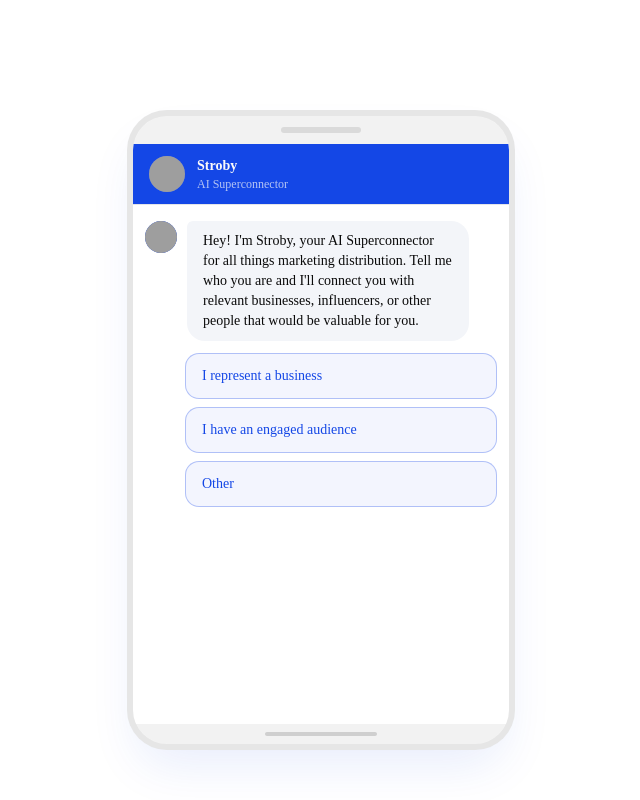
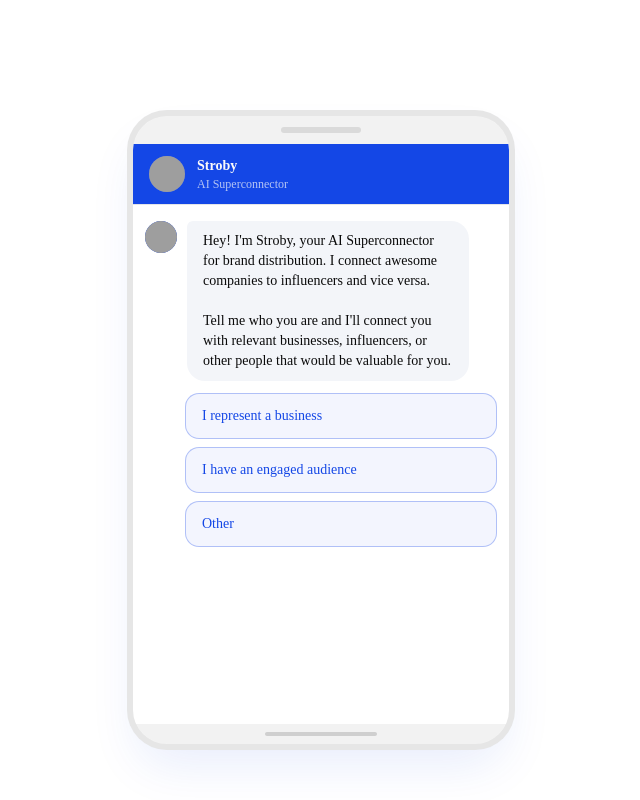
Before and after one commit to jmiro1/stroby, a Next.js app: page / in a window 1280 px wide. Shown: the part 722-1522 px from the top of the page, without its empty margins (319-959 px from the left). Built offline with nearby package versions, Linux system fonts and the light colour scheme; grey boxes are pictures that could not be loaded.

Commit message:
Update welcome message with two paragraphs, preserve newlines in chat bubbles

```diff
--- a/src/components/onboarding-chat.tsx
+++ b/src/components/onboarding-chat.tsx
@@ -176,7 +176,7 @@ function MessageBubble({ message }: { message: ChatMessage }) {
     return (
       <div className="flex items-start gap-2.5">
         <BotAvatar />
-        <div className="max-w-[80%] rounded-2xl rounded-tl-sm bg-muted px-4 py-2.5 text-sm text-foreground">
+        <div className="max-w-[80%] whitespace-pre-line rounded-2xl rounded-tl-sm bg-muted px-4 py-2.5 text-sm text-foreground">
           {message.content}
         </div>
       </div>
@@ -283,7 +283,7 @@ export default function OnboardingChat() {
         {
           role: "bot",
           content:
-            "Hey! I'm Stroby, your AI Superconnector for all things marketing distribution. Tell me who you are and I'll connect you with relevant businesses, influencers, or other people that would be valuable for you.",
+            "Hey! I'm Stroby, your AI Superconnector for brand distribution. I connect awesome companies to influencers and vice versa.\n\nTell me who you are and I'll connect you with relevant businesses, influencers, or other people that would be valuable for you.",
         },
       ]);
       setIsTyping(false);
```
